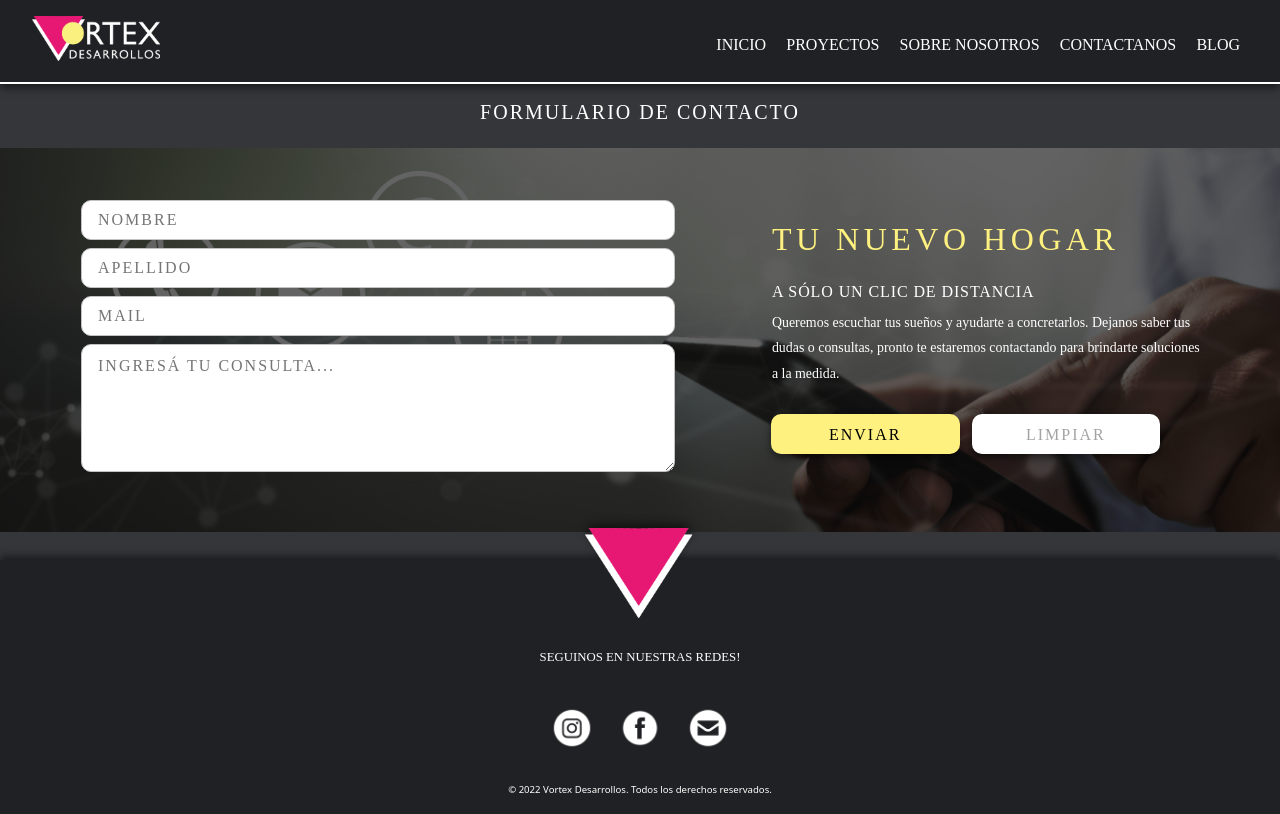
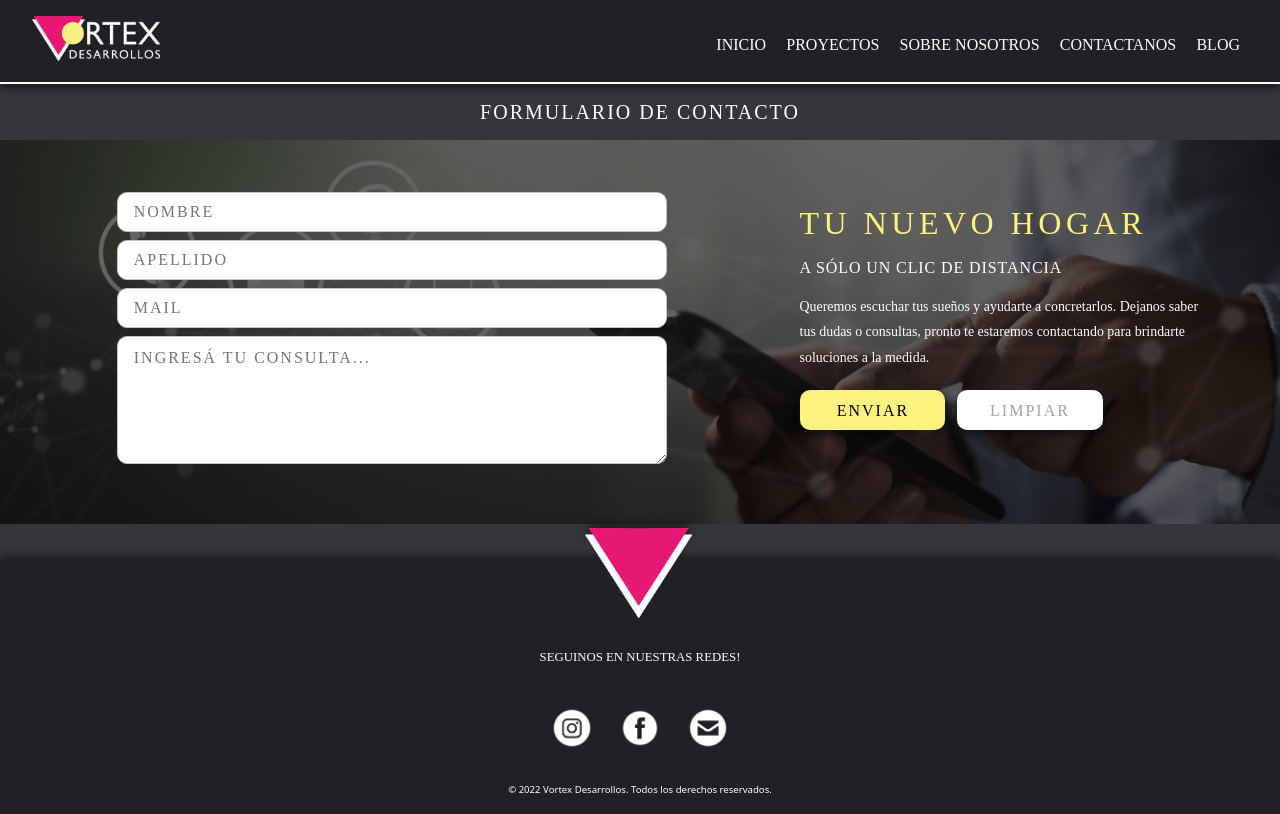
Before and after one commit to Manuhnz/primer_repositorio, a plain HTML site: page pages/contactanos.html in a window 1280 px wide. Drawn offline with nearby package versions, Linux system fonts and the light colour scheme; a web font is replaced by a local one.

Commit message:
pagina de contacto corregida

```diff
--- a/css/ada28.css
+++ b/css/ada28.css
@@ -19,7 +19,6 @@
 .mapa {
     width: 100%;
     height: 20rem;
-
     margin: 1rem 0;
 }
 
--- a/css/contactanos.css
+++ b/css/contactanos.css
@@ -8,6 +8,100 @@
     "nav"
     "formulario"
     "footer";
+}
+
+.form {
+    grid-area: form;
+    font-family: poppins;
+    font-size: 1rem;
+    line-height: 1.6rem;
+    margin: 1rem 0 0 0;
+    text-align: center;
+}
+
+.bodyForm {
+    background-color: #35363A;
+}
+
+h2 {
+    display: none;
+}
+
+fieldset {
+    border: 0px;
+}
+
+.formTitulo {
+    font-family: anton;
+    font-size: 2rem;
+    letter-spacing: 4.5px;
+    color: #FEF17F;
+}
+
+.formSubtitulo {
+    color: white;
+    font-family: poppins;
+    font-size: 1rem;
+    letter-spacing: 0.9px;
+}
+
+.formTexto {
+    color: white;
+    padding: 0 3rem;
+}
+
+input {
+    font-family: poppins;
+    text-transform: uppercase;
+    font-size: 1rem;
+    letter-spacing: 2px;
+    color: #969696;
+    width: 80%;
+    height: 2.5rem;
+    margin: 4px;
+    padding: 8px 16px;
+    border-radius: 10px;
+    border: 1px solid rgb(194, 194, 194);
+}
+
+textarea {
+    font-family: poppins;
+    text-transform: uppercase;
+    font-size: 1rem;
+    letter-spacing: 2px;
+    color: #969696;
+    width: 80%;
+    height: 8rem;
+    margin: 4px;
+    padding: 8px 16px;
+    border-radius: 10px;
+    border: 1px solid rgb(194, 194, 194);
+}
+
+.btnFormActivo {
+    width: 80%;
+    text-decoration: none;
+    background-color: #FEF17F;
+    border-radius: 10px;
+    border: 0;
+    font-family: anton;
+    font-size: 1rem;
+    text-transform: uppercase;
+    color: black;
+    filter: drop-shadow(0px 4px 4px rgba(0, 0, 0, 0.5));
+}
+
+.btnFormInactivo {
+    width: 80%;
+    text-decoration: none;
+    background-color: #ffffff;
+    border-radius: 10px;
+    border: 0;
+    font-family: anton;
+    font-size: 1rem;
+    text-transform: uppercase;
+    color: rgb(163, 163, 163);
+    filter: drop-shadow(0px 4px 4px rgba(0, 0, 0, 0.5));
 }
 
 @media screen and (min-width:807px) {
@@ -31,6 +125,7 @@
         background-image: url(../img/contact.png);
         background-color: rgb(39, 39, 39);
         background-blend-mode: soft-light;
+        background-size: cover;
         width: 100vw;
     }
 
@@ -40,28 +135,29 @@
 
     .formTitulo, .formSubtitulo, p {
         text-align: left;
-        margin: 0.5rem 1rem ;
+        margin: 0 1rem ;
         margin-right: 5rem;
     }
 
-    .formTexto {
-        padding-bottom: 1rem;
+    div .formTexto {
+        padding: 1rem 0;
     }
 
     .formImput {
-        width: 100%;
+        width: 110%;
         order: -1;
         margin: 3rem;
         align-self: center;
     }
 
-    .formButtons {
-        margin-left: -20%;
+    div .btnForm {
+        text-align: left;
+        margin-left: 0.8rem;
     }
 
-    .formButtonActivo {
+    div .btnFormActivo {
         grid-area: texto;
-        width: 30% !important;
+        width: 30%;
         text-decoration: none;
         background-color: #FEF17F;
         border-radius: 10px;
@@ -73,8 +169,8 @@
         filter: drop-shadow(0px 4px 4px rgba(0, 0, 0, 0.5));
     }
 
-    .formButtonInactivo {
-        width: 30% !important;
+    div .btnFormInactivo {
+        width: 30%;
         text-decoration: none;
         background-color: #ffffff;
         border-radius: 10px;
@@ -86,105 +182,12 @@
         filter: drop-shadow(0px 4px 4px rgba(0, 0, 0, 0.5));
     }
 
-    h2 {
-        height: 3rem;
+h2 {
+        display: block;
+        height: 2.5rem;
     }
 
     footer {
         margin-top: 0;
     }
 }
-
-.form {
-    grid-area: form;
-    font-family: poppins;
-    font-size: 1rem;
-    line-height: 1.6rem;
-    margin: 1rem 0 0 0;
-    text-align: center;
-}
-
-.bodyForm {
-    background-color: #35363A;
-}
-
-fieldset {
-    border: 0px;
-}
-
-.formTitulo {
-    font-family: anton;
-    font-size: 2rem;
-    letter-spacing: 4.5px;
-    color: #FEF17F;
-}
-
-.formSubtitulo {
-    color: white;
-    font-family: poppins;
-    font-size: 1rem;
-    letter-spacing: 0.9px;
-}
-
-.formTexto {
-    color: white;
-}
-
-input {
-    font-family: poppins;
-    text-transform: uppercase;
-    font-size: 1rem;
-    letter-spacing: 2px;
-    color: #969696;
-    width: 90%;
-    height: 2.5rem;
-    margin: 4px;
-    padding: 8px 16px;
-    border-radius: 10px;
-    border: 1px solid rgb(194, 194, 194);
-}
-
-textarea {
-    font-family: poppins;
-    text-transform: uppercase;
-    font-size: 1rem;
-    letter-spacing: 2px;
-    color: #969696;
-    width: 90%;
-    height: 8rem;
-    margin: 4px;
-    padding: 8px 16px;
-    border-radius: 10px;
-    border: 1px solid rgb(194, 194, 194);
-}
-
-.formButtons {
-   order: +1;
-}
-
-.formButtonActivo {
-    width: 90%;
-    text-decoration: none;
-    background-color: #FEF17F;
-    border-radius: 10px;
-    border: 0;
-    font-family: anton;
-    font-size: 1rem;
-    text-transform: uppercase;
-    color: black;
-    filter: drop-shadow(0px 4px 4px rgba(0, 0, 0, 0.5));
-
-}
-
-.formButtonInactivo {
-    width: 90%;
-    text-decoration: none;
-    background-color: #ffffff;
-    border-radius: 10px;
-    border: 0;
-    font-family: anton;
-    font-size: 1rem;
-    text-transform: uppercase;
-    color: rgb(163, 163, 163);
-    filter: drop-shadow(0px 4px 4px rgba(0, 0, 0, 0.5));
-}
--- a/css/styles.css
+++ b/css/styles.css
@@ -198,10 +198,6 @@ nav ul li {
     text-align: center;
 }
 
-.hide {
-  display: none;
-}
-
 .card {
     grid-area: card;
     display: flex;
@@ -337,7 +333,7 @@ address {
     }
 
     .navMenu {
-        display: inline !important;
+        display: inline;
     }
 
     li {
--- a/pages/contactanos.html
+++ b/pages/contactanos.html
@@ -48,9 +48,9 @@
                             <p>Queremos escuchar tus sueños y ayudarte a concretarlos.
                             Dejanos saber tus dudas o consultas, pronto te estaremos contactando para brindarte soluciones a la medida.</p>
                         </div>
-                        <div class="formButtons">
-                            <input class="formButtonActivo" type="submit" value="Enviar">
-                            <input class="formButtonInactivo" type="reset" value="Limpiar">
+                        <div class="btnForm">
+                            <input class="btnFormActivo" type="submit" value="Enviar">
+                            <input class="btnFormInactivo" type="reset" value="Limpiar">
                         </div>
                     </div>
 
```
